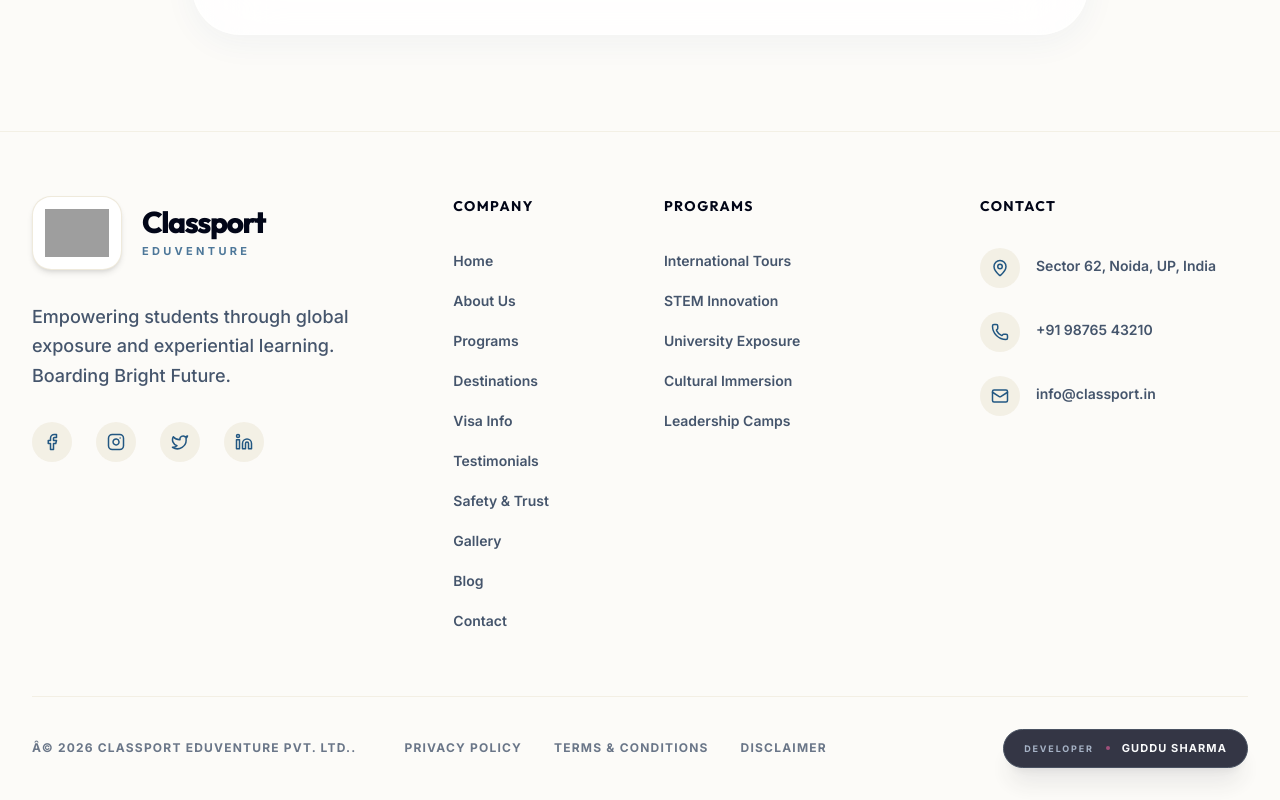
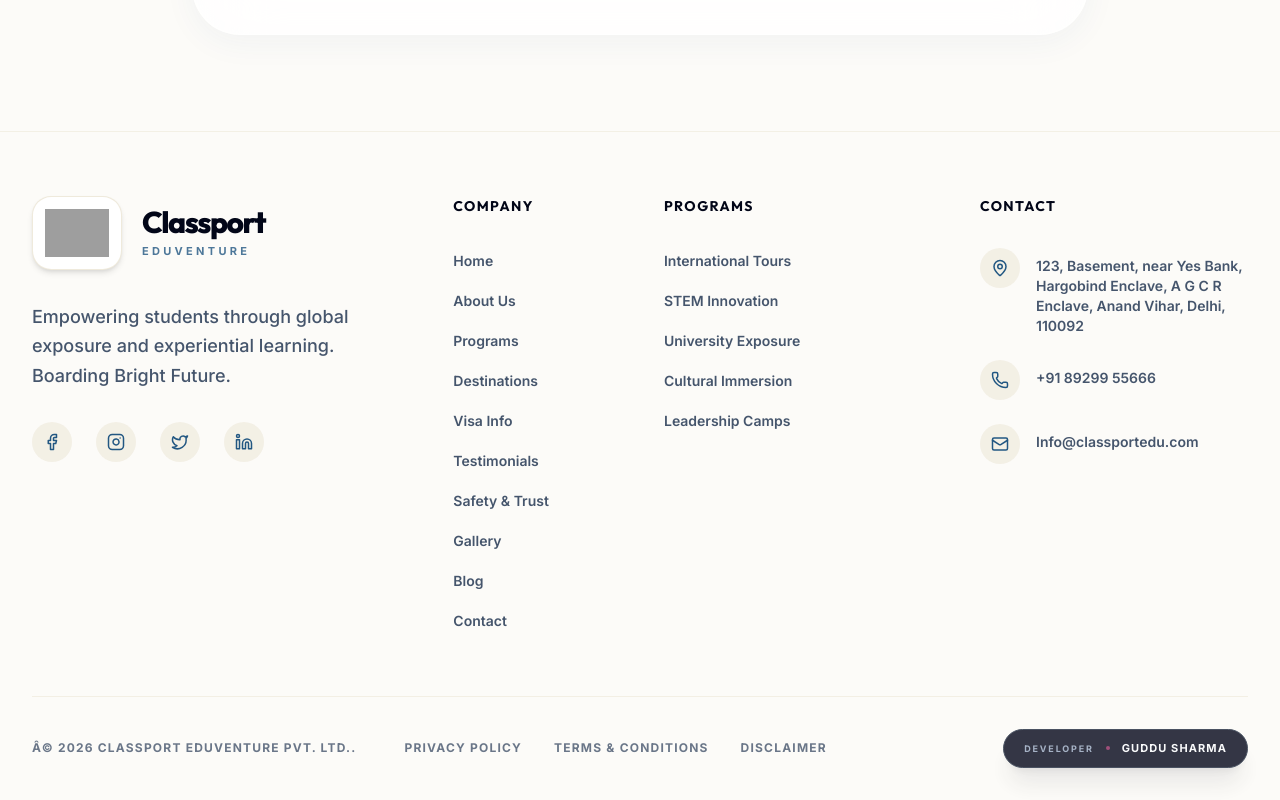
Before and after one commit to guddu-xiv/CE, a React (Vite) app: page /CE/disclaimer in a window 1280 px wide. Shown: the part 803-1603 px from the top of the page. Built offline with nearby package versions, Linux system fonts and the light colour scheme; grey boxes are pictures that could not be loaded.

Commit message:
Update Footer.tsx

```diff
--- a/src/components/layout/Footer.tsx
+++ b/src/components/layout/Footer.tsx
@@ -1,6 +1,6 @@
 import { Link } from "react-router-dom";
 import { Facebook, Instagram, Twitter, Linkedin, Mail, Phone, MapPin, Heart } from "lucide-react";
-import { COMPANY_NAME, LOGO_URL, NAV_LINKS } from "@/constants/data";
+import { COMPANY_NAME, LOGO_URL, NAV_LINKS, CONTACT_INFO } from "@/constants/data";
 
 export default function Footer() {
   return (
@@ -72,19 +72,19 @@
                 <div className="w-10 h-10 rounded-xl bg-bone/30 flex items-center justify-center shrink-0">
                   <MapPin size={18} className="text-primary" />
                 </div>
-                <span className="pt-2">Sector 62, Noida, UP, India</span>
+                <span className="pt-2">{CONTACT_INFO.address}</span>
               </li>
               <li className="flex gap-4 text-sm font-semibold">
                 <div className="w-10 h-10 rounded-xl bg-bone/30 flex items-center justify-center shrink-0">
                   <Phone size={18} className="text-primary" />
                 </div>
-                <span className="pt-2">+91 98765 43210</span>
+                <a href={`tel:${CONTACT_INFO.phone}`} className="pt-2 hover:text-primary transition-colors">{CONTACT_INFO.phone}</a>
               </li>
               <li className="flex gap-4 text-sm font-semibold">
                 <div className="w-10 h-10 rounded-xl bg-bone/30 flex items-center justify-center shrink-0">
                   <Mail size={18} className="text-primary" />
                 </div>
-                <span className="pt-2">info@classport.in</span>
+                <a href={`mailto:${CONTACT_INFO.email}`} className="pt-2 hover:text-primary transition-colors">{CONTACT_INFO.email}</a>
               </li>
             </ul>
           </div>
```
